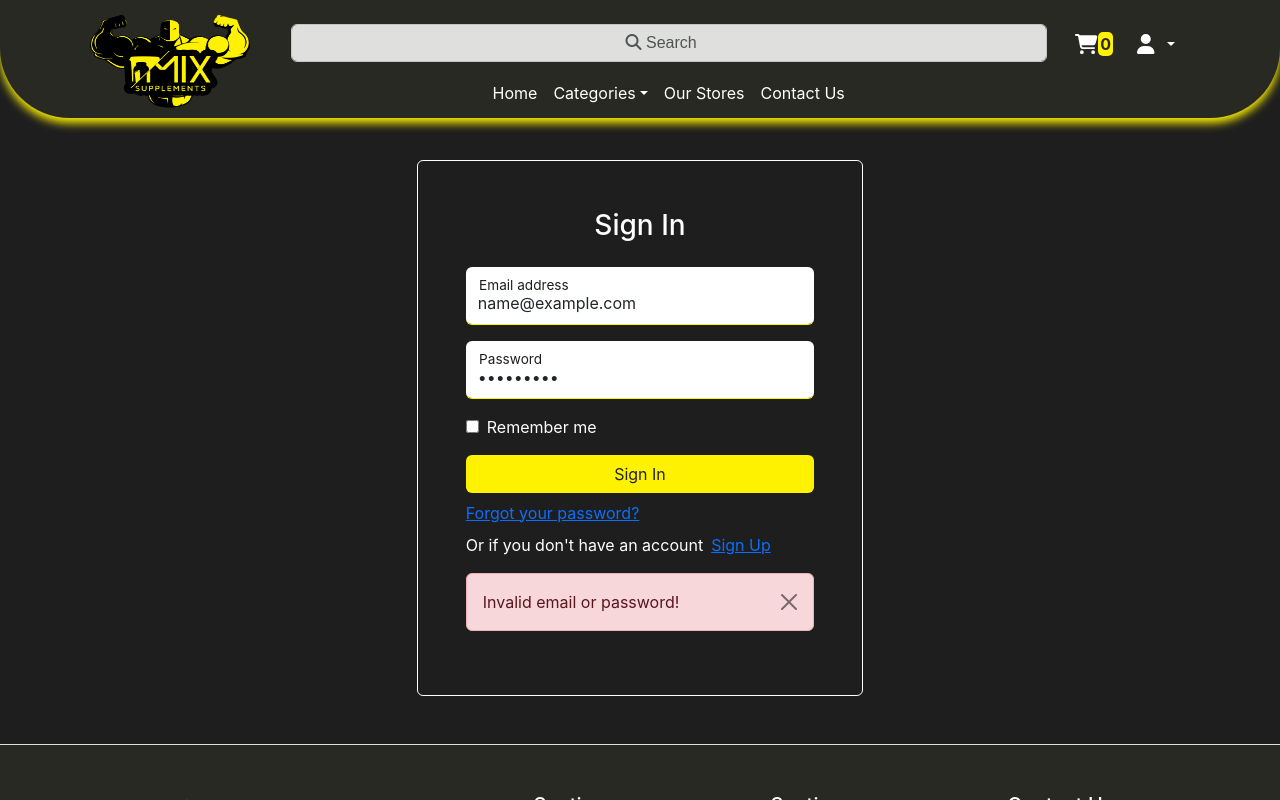
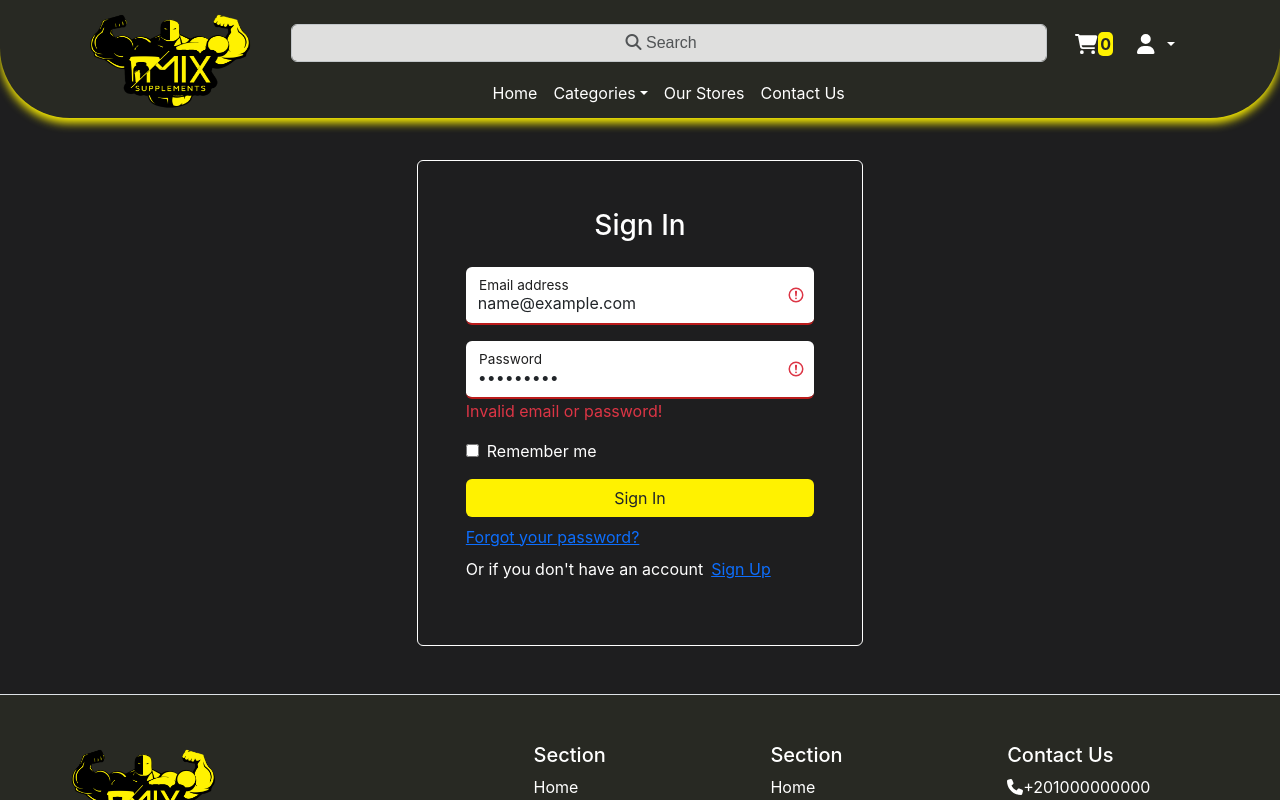
Before and after one commit to MixSupplements/Mix-Supplements-Front, a React (Create React App) app: page /login in a window 1280 px wide. Both pictures are taken after typing "name@example.com", "Sample123" into the empty fields and a click on the button "Sign In". Shown: the top 800 px of the page. Built offline with nearby package versions, Linux system fonts and the light colour scheme; no server answers.

Commit message:
add validations to login page

```diff
--- a/src/pages/Login/Login.css
+++ b/src/pages/Login/Login.css
@@ -17,7 +17,7 @@
 
 .login .form-control {
     border: none;
-    border-bottom: 1px solid var(--clr-primary-400);
+    border-bottom: 2px solid var(--clr-primary-400);
 }
 .login div label {
     color: var(--clr-neutral-900) !important;
@@ -52,3 +52,10 @@
 .login .custom-input-label {
     color: var(--clr-neutral-100) !important;
 }
+
+.login .error-field {
+    border-bottom-color: var(--clr-accent-400);
+}
+.login .error-field:focus {
+    border-bottom-color: var(--clr-accent-400);
+}
--- a/src/pages/Login/Login.jsx
+++ b/src/pages/Login/Login.jsx
@@ -8,6 +8,7 @@ import { setToken } from "../../redux/slices/token";
 
 import "./Login.css";
 import { getCart } from "../../redux/slices/cart";
+import { getWishlist } from "../../redux/slices/wishlist";
 
 function Login() {
     useEffect(() => {
@@ -33,7 +34,8 @@ function Login() {
                 dispatcher(setToken(res.data.token));
                 localStorage.setItem("token", res.data.token);
                 navigate(`/home`);
-                dispatcher(getCart())
+                dispatcher(getCart());
+                dispatcher(getWishlist());
             })
             .catch((error) => setInvalid(true));
     };
@@ -51,11 +53,13 @@ function Login() {
                     <div className="form-floating mb-3">
                         <input
                             type="email"
-                            className="form-control login-form-control"
+                            className={`form-control ${invalid && "error-field is-invalid"}`}
                             id="floatingInput"
                             placeholder="name@example.com"
+                            value={email}
                             onChange={(e) => {
                                 setEmail(e.target.value.toLowerCase());
+                                setInvalid(false);
                             }}
                         />
                         <label htmlFor="floatingInput">Email address</label>
@@ -63,14 +67,17 @@ function Login() {
                     <div className="form-floating mb-3">
                         <input
                             type="password"
-                            className="form-control login-form-control"
+                            className={`form-control ${invalid && "error-field is-invalid"}`}
                             id="floatingPassword"
                             placeholder="Password"
+                            value={password}
                             onChange={(e) => {
                                 setPassword(e.target.value);
+                                setInvalid(false);
                             }}
                         />
                         <label htmlFor="floatingPassword">Password</label>
+                        {invalid && <div className="text-danger">Invalid email or password!</div>}
                     </div>
 
                     <div className="mb-2">
@@ -104,7 +111,7 @@ function Login() {
                             Sign Up
                         </Link>
                     </p>
-                    {invalid ? (
+                    {/* {invalid ? (
                         <div
                             className="alert alert-danger alert-dismissible fade show"
                             role="alert"
@@ -122,7 +129,7 @@ function Login() {
                         </div>
                     ) : (
                         ""
-                    )}
+                    )} */}
                 </form>
             </div>
         </div>
```
